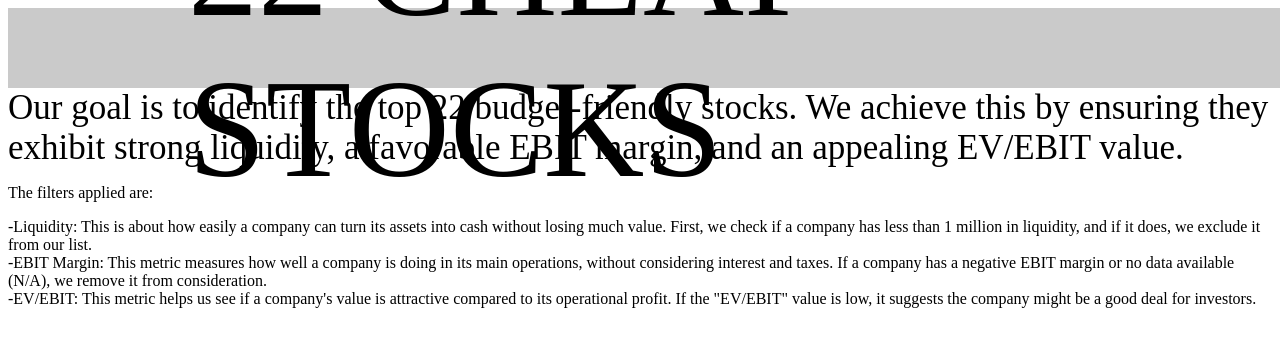
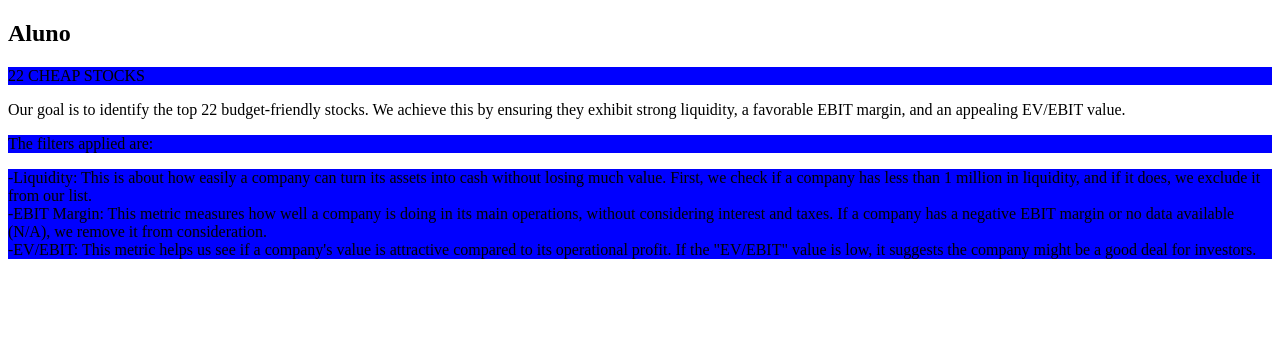
Before and after one commit to Apollyon81/22-cheap-stock-market-shares, a Django app: page /home/ in a window 1280 px wide. Shown: the top 348 px of the page. Run offline with Django 4.2, Linux system fonts and the light colour scheme.

Commit message:
Alterações e testes

```diff
--- a/static/css/style.css
+++ b/static/css/style.css
@@ -1,27 +1,3 @@
-
-body {
-    font-family: 'Quando', serif;
-    background-color: rgb(255, 255, 255);
-    color: rgb(0, 0, 0);
+p {
+    background: blue;
 }
-
-header {
-    background-color: rgb(202, 202, 202);
-    display: flex;
-    height: 80px;
-    align-items: center;
-    width: 100vw;
-}
-
-nav {
-    margin-left: 180px;
-    margin-right: 180px;
-}
-
-.logo p{
-    font-size: 140px;
-}
-
-.presentation {
-    font-size: 35px;
-}
--- a/structure/templates/index.html
+++ b/structure/templates/index.html
@@ -12,6 +12,7 @@
     <header>
         <nav>
             <div class="logo">
+                <h1>Aluno</h1>
                 <p>22 CHEAP STOCKS</p>
             </div>
         </nav>
```
